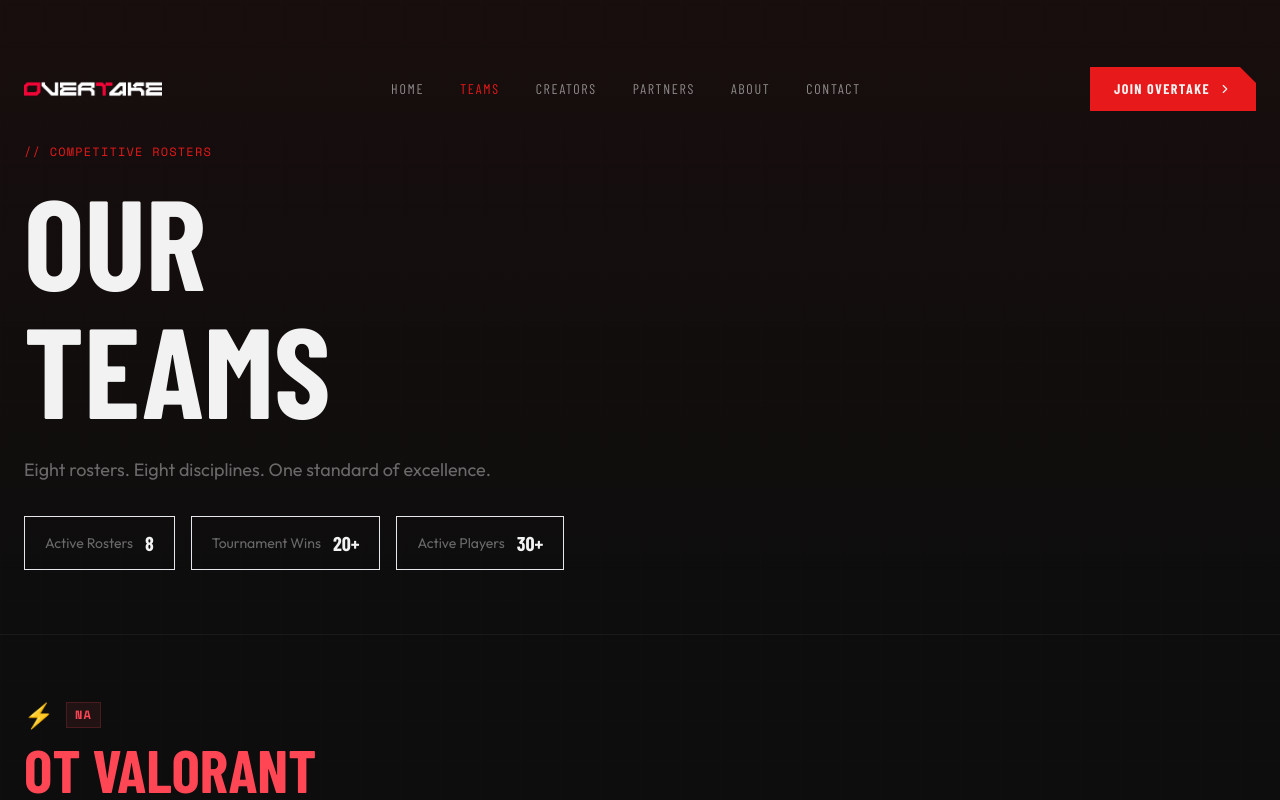
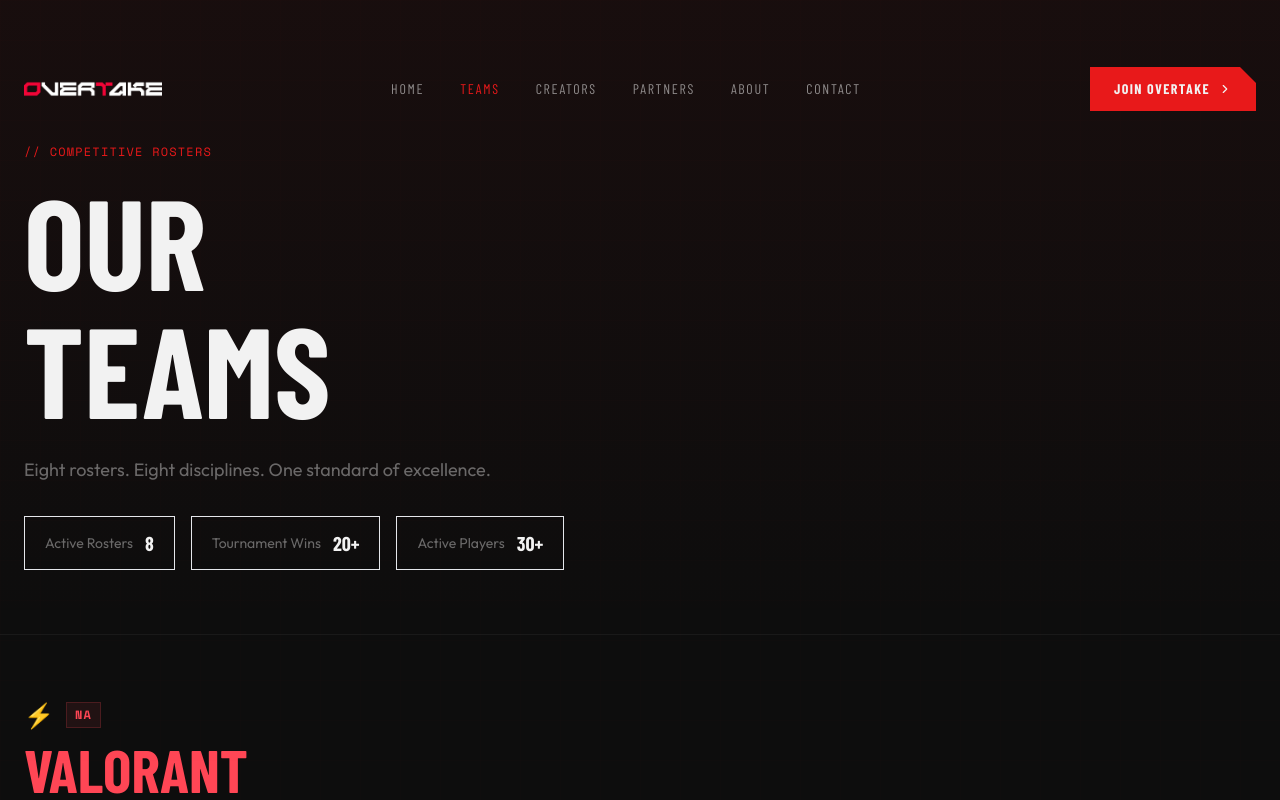
Before and after one commit to L0vKuro/OTFInal, a Next.js app: page /teams in a window 1280 px wide. Shown: the top 800 px of the page. Built offline with nearby package versions, Linux system fonts and the light colour scheme; a web font is replaced by a local one.

Commit message:
Update page.tsx

```diff
--- a/app/teams/page.tsx
+++ b/app/teams/page.tsx
@@ -66,7 +66,7 @@
                 </div>
                 <h2 className="font-display font-black text-5xl md:text-6xl uppercase"
                   style={{ fontFamily: 'Barlow Condensed, sans-serif', color: team.color }}>
-                  OT {team.game}
+                  {team.game}
                 </h2>
               </div>
             </div>
```
